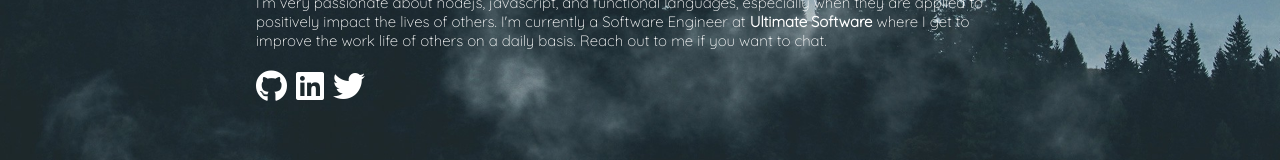
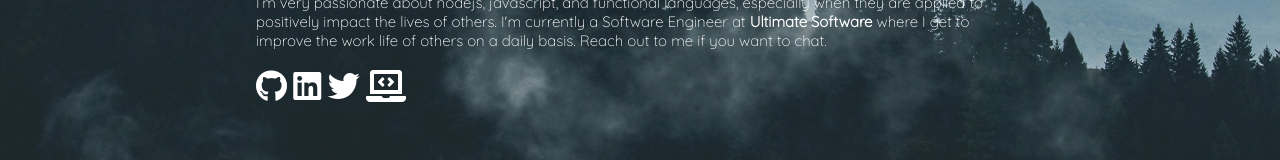
Before and after one commit to darkfadr/darkfadr.github.io, a plain HTML site: page index.html in a window 1280 px wide. Shown: the part 497-657 px from the top of the page. Drawn offline with Linux system fonts and the light colour scheme; a script that the page names is missing.

Commit message:
fix: updated icon

```diff
--- a/index.html
+++ b/index.html
@@ -51,7 +51,7 @@
 				<a href="https://github.com/darkfadr" target="_blank"><i class="fab fa-github fa-2x"></i></a>
 				<a href="https://linkedin.com/in/anarcisse" target="_blank"><i class="fab fa-linkedin fa-2x"></i></a>
 				<a href="https://twitter.com/_darkfader" target="_blank"><i class="fab fa-twitter fa-2x"></i></a>
-				<a href="https://devpost.com/darkfadr" target="_blank"><i class="fab fa-code fa-2x"></i></a>
+				<a href="https://devpost.com/darkfadr" target="_blank"><i class="fas fa-laptop-code fa-2x"></i></a>
 			</div>
 		</div>
 		<script src="https://cdnjs.cloudflare.com/ajax/libs/granim/1.1.0/granim.min.js"></script>
```
